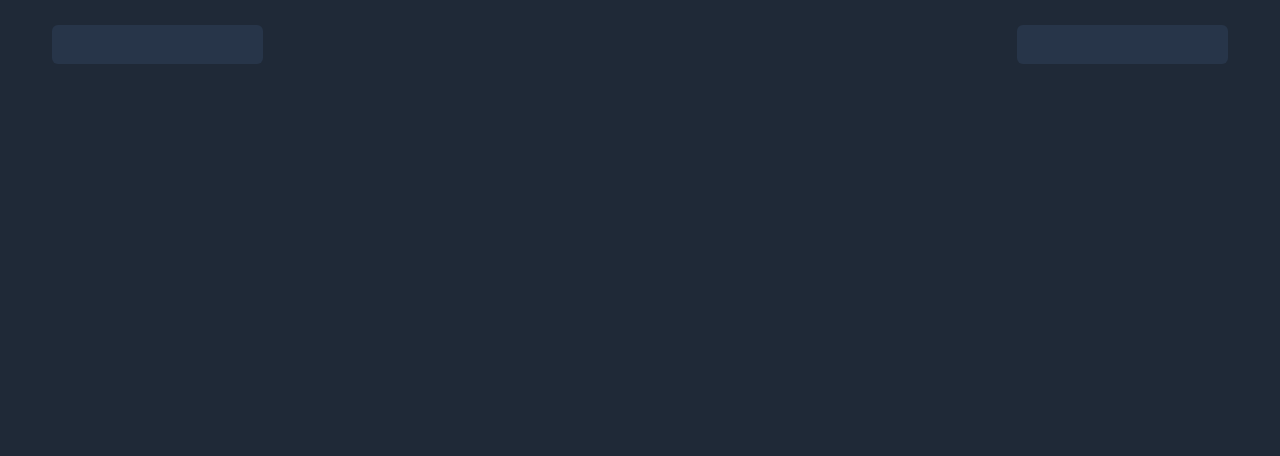
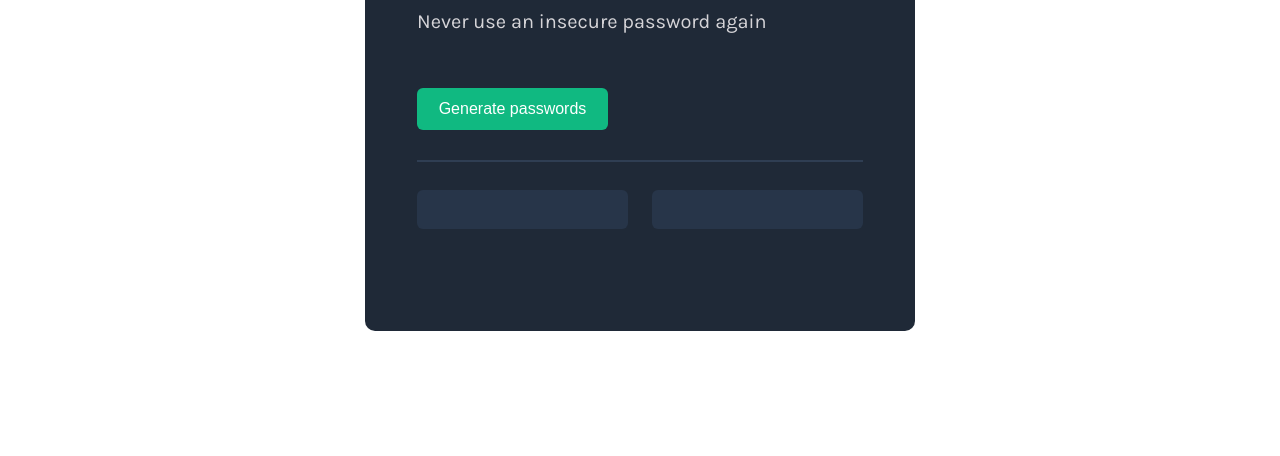
Before and after one commit to renegadec/PasswordGenerator, a website built with Vite: page index.html in a window 1280 px wide. Shown: the part 344-800 px from the top of the page. Built offline with nearby package versions, Linux system fonts and the light colour scheme.

Commit message:
added container to and centered the element'

```diff
--- a/index.css
+++ b/index.css
@@ -5,9 +5,21 @@
 }
 
 body {
+    display: flex;
+    justify-content: center;
+    align-items: center;
+}
+
+.container {
     margin: 0;
     font-family: 'Karla', sans-serif;
     background: #1F2937;
+    width: 550px;
+    height: 550px;
+    display: flex;
+    justify-content: center;
+    align-items: center;
+    border-radius: 10px;
 }
 
 .heading {
--- a/index.html
+++ b/index.html
@@ -3,6 +3,7 @@
         <link rel="stylesheet" href="index.css">
     </head>
     <body>
+        <div class="container">
             <div class="heading">
                 <h1>Generate a <span>random password<span></h1>
                 <p>Never use an insecure password again </p>
@@ -12,7 +13,7 @@
                     <p class="password-el" id="password-one"></p>
                     <p class="password-el" id="password-two"></p>
                 </div>
-
+            </div>
         </div>
         <script src="index.js"></script>
     </body>
--- a/index.js
+++ b/index.js
@@ -1,4 +1,4 @@
-const characters = ["A","B","C","D","E","F","G","H","I","J","K","L","M","N","O","P","Q","R","S","T","U","V","W","X","Y","Z","a","b","c","d","e","f","g","h","i","j","k","l","m","n","o","p","q","r","s","t","u","v","w","x","y","z", "0", "1", "2", "3", "4", "5", "6", "7", "8", "9","~","`","!","@","#","$","%","^","&","*","(",")","_","-","+","=","{","[","}","]",",","|",":",";","<",">",".","?",
+const characters = ["A","B","C","D","E","F","G","H","I","J","K","L","M","N","O","P","Q","R","S","T","U","V","W","X","Y","Z","a","b","c","d","e","f","g","h","i","j","k","l","m","n","o","p","q","r","s","t","u","v","w","x","y","z", "0", "1", "2", "3", "4", "5", "6", "7", "8", "9","~","`","!","@","#","$","%","^","&","*","(",")","_","-","+","=","{","[","}","]",",","|",":",";","<",">",".","?",
 "/"];
 
 let passWordElOne = document.getElementById("password-one")
@@ -9,6 +9,7 @@ let passWordTwo = [];
 
 function generatePassword() {
     let passWordOne = "";
+    let passWordTwo = "";
     for (let i = 0; i < 15; i++) {
         let randomIndexOne = Math.floor(Math.random() * characters.length)
         let randomIndexTwo = Math.floor(Math.random() * characters.length)
```
Also changed, not shown: 2 other files. Lines whose indentation alone changed are shown as unchanged.
